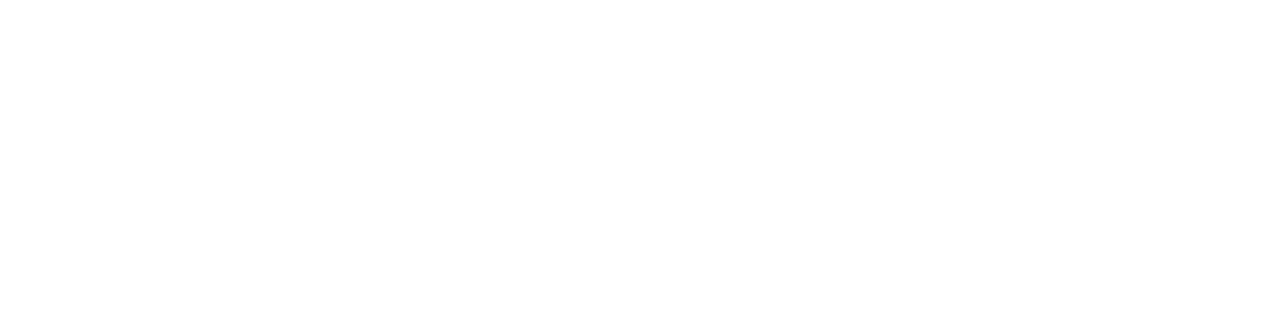
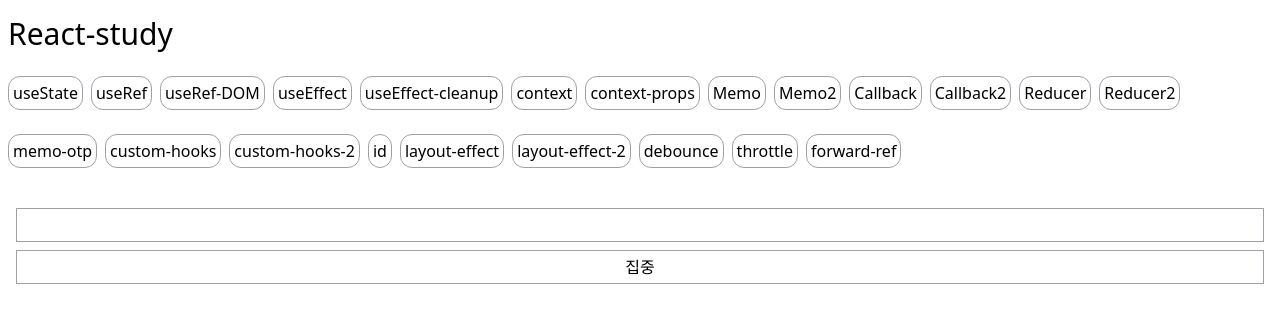
Before and after one commit to Doosic/front, a React (Vite) app in the folder react-study/: page /forward-ref in a window 1280 px wide. Before the commit this address had no page. Shown: the top 322 px of the page. Built offline with nearby package versions, Linux system fonts and the light colour scheme.

Commit message:
add: forwardRef(react 19v 부터는 ref 전달 기본 지원)

```diff
--- a/react-study/src/App.jsx
+++ b/react-study/src/App.jsx
@@ -26,6 +26,7 @@
 import LayoutEffect2 from "./views/LayoutEffect2.jsx";
 import Debounce from "./views/Debounce.jsx";
 import Throttle from "./views/Throttle.jsx";
+import ForwardRef from "./views/ForwardRef.jsx";
 
 function App() {
 
@@ -54,6 +55,7 @@
           <Route path="layout-effect-2" element={<LayoutEffect2/>}></Route>
           <Route path="debounce" element={<Debounce/>}></Route>
           <Route path="throttle" element={<Throttle/>}></Route>
+          <Route path="forward-ref" element={<ForwardRef/>}></Route>
         </Route>
       </Routes>
     </Router>
--- /dev/null
+++ b/react-study/src/component/forward-ref/MyInput.jsx
@@ -0,0 +1,8 @@
+import {forwardRef} from "react";
+
+const MyInput = (props, ref) => {
+  return <input  ref={ref} className="px-2 py-1 border border-zinc-400"/>
+}
+
+// 여기서 감싸는게 더 깔끔한듯...
+export default forwardRef(MyInput)
--- a/react-study/src/layout/AppLayout.jsx
+++ b/react-study/src/layout/AppLayout.jsx
@@ -30,6 +30,7 @@
                 <Link className="border border-zinc-400 rounded-xl px-1 py-1" to="/layout-effect-2">layout-effect-2</Link>
                 <Link className="border border-zinc-400 rounded-xl px-1 py-1" to="/debounce">debounce</Link>
                 <Link className="border border-zinc-400 rounded-xl px-1 py-1" to="/throttle">throttle</Link>
+                <Link className="border border-zinc-400 rounded-xl px-1 py-1" to="/forward-ref">forward-ref</Link>
               </div>
             </header>
 
--- /dev/null
+++ b/react-study/src/views/ForwardRef.jsx
@@ -0,0 +1,23 @@
+import {useRef} from "react";
+import MyInput from "../component/forward-ref/MyInput.jsx";
+
+const ForwardRef = () => {
+  const inputRef = useRef();
+
+  const focus = () => {
+    inputRef.current.focus();
+  };
+
+  return (
+    <div className="flex flex-col p-2 space-y-2">
+      {/*
+        자식의 DOM 요소에 접근
+        react 19v 부터는 Ref를 컴포넌트의 Prop으로 전달할 수 있게 되었다.
+      */}
+      <MyInput ref={inputRef}/>
+      <button className="px-2 py-1 border border-zinc-400" onClick={focus}>집중</button>
+    </div>
+  )
+}
+
+export default ForwardRef
```
